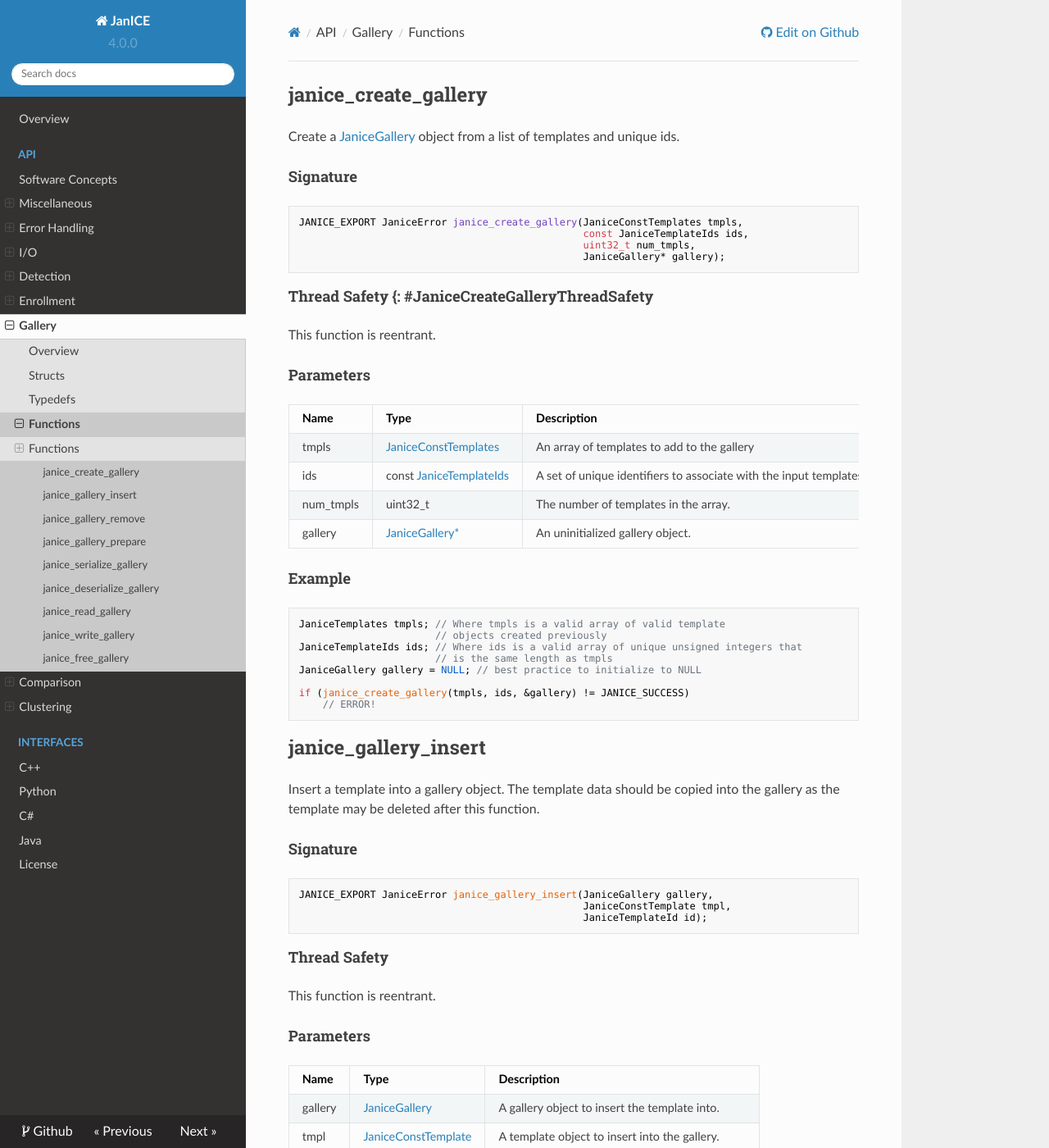
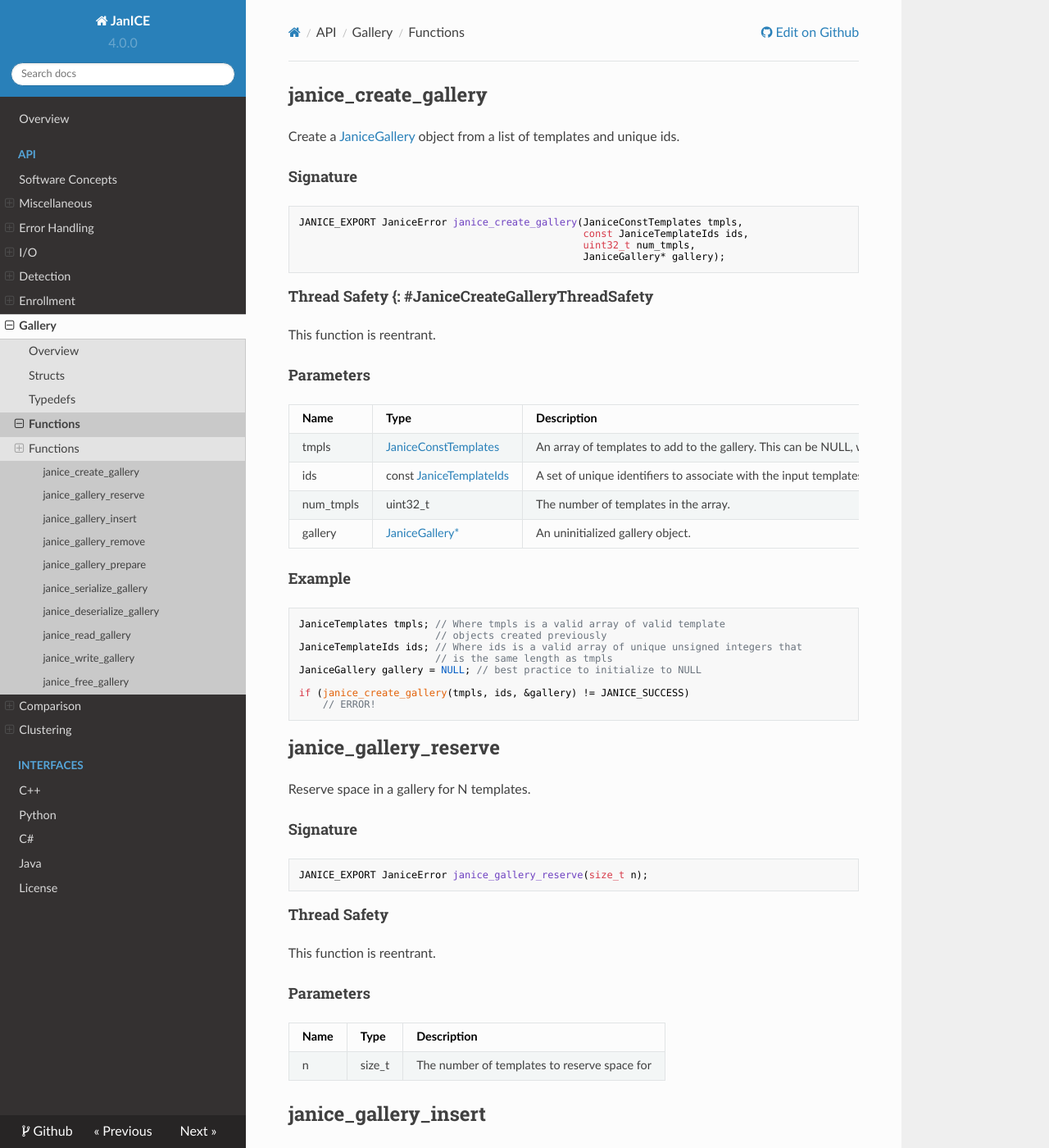
Before and after one commit to Noblis/INVSC-janice, an MkDocs documentation site: the page built from docs/api/gallery/functions.md, in a window 1280 px wide and 1400 px high. Shown: the whole window at 82% size. Built offline with MkDocs 1.6.1, drawn with Linux system fonts in a browser that asks for light colours; nearby versions of some CDN libraries; old or Windows-style settings are respelled for this version of MkDocs.

Commit message:
Incorporate feedback from ISI

````diff
--- a/docs/api/gallery/functions.md
+++ b/docs/api/gallery/functions.md
@@ -20,8 +20,8 @@ This function is reentrant.
 
 Name      | Type                                                                   | Description
 --------- | ---------------------------------------------------------------------- | -----------
-tmpls     | [JaniceConstTemplates](../enrollment/typedefs.md#JaniceConstTemplates) | An array of templates to add to the gallery
-ids       | const [JaniceTemplateIds](typedefs.md#JaniceTemplateIds)               | A set of unique identifiers to associate with the input templates. The *ith* id corresponds to the *ith* input template.
+tmpls     | [JaniceConstTemplates](../enrollment/typedefs.md#JaniceConstTemplates) | An array of templates to add to the gallery. This can be NULL, which should create an empty gallery.
+ids       | const [JaniceTemplateIds](typedefs.md#JaniceTemplateIds)               | A set of unique identifiers to associate with the input templates. The *ith* id corresponds to the *ith* input template. This can be NULL, which should create an empty gallery.
 num_tmpls | uint32_t                                                               | The number of templates in the array.
 gallery   | [JaniceGallery\*](typedefs.md#JaniceGallery)                           | An uninitialized gallery object.
 
@@ -37,6 +37,27 @@ JaniceGallery gallery = NULL; // best practice to initialize to NULL
 if (janice_create_gallery(tmpls, ids, &gallery) != JANICE_SUCCESS)
     // ERROR!
 ```
+
+## janice_gallery_reserve {: #JaniceGalleryReserve }
+
+Reserve space in a gallery for N templates.
+
+#### Signature {: #JaniceGalleryReserveSignature }
+
+```
+JANICE_EXPORT JaniceError janice_gallery_reserve(size_t n);
+```
+
+#### Thread Safety {: #JaniceGalleryReserveThreadSafety }
+
+This function is reentrant.
+
+#### Parameters {: #JaniceGalleryReserveParameters }
+
+Name | Type   | Description
+---- | ------ | -----------
+n    | size_t | The number of templates to reserve space for
+
 
 ## janice_gallery_insert {: #JaniceGalleryInsert }
 
````
Also changed, not shown: docs/api/misc/functions.md (+11 -7 lines), 2 other files.
